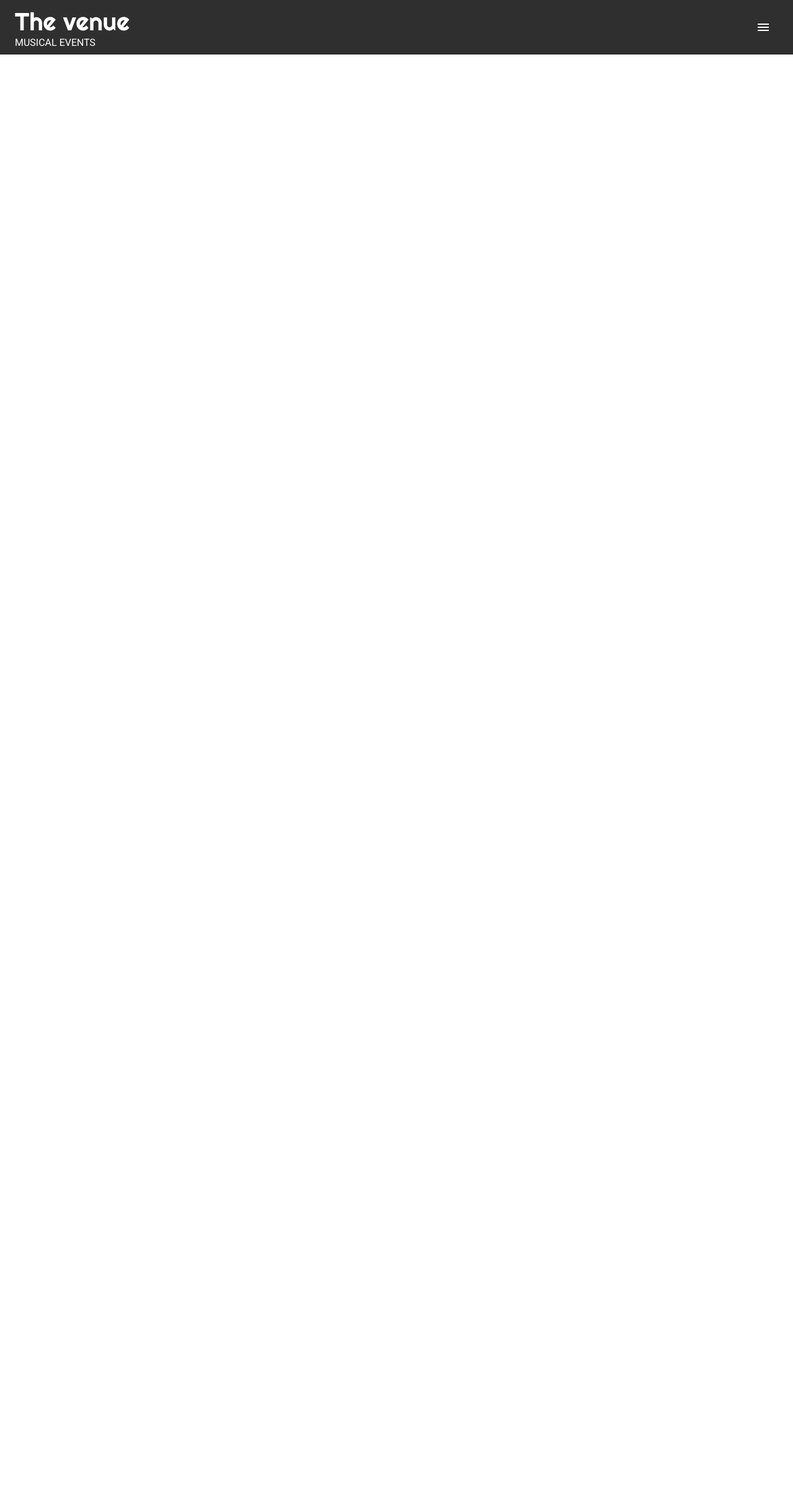
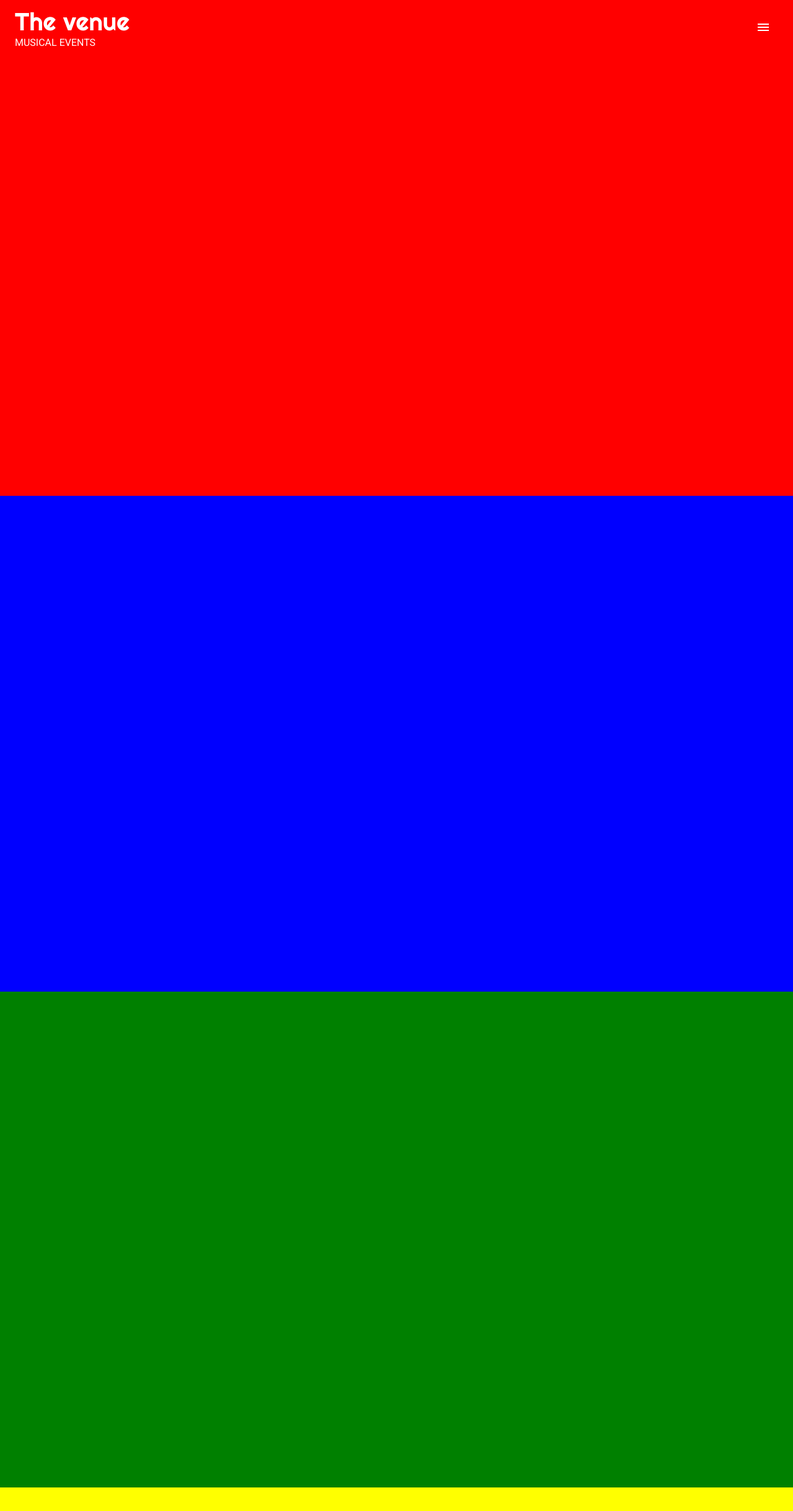
Before and after one commit to ferlobo1985/Udmy-Fullstack-practice-project-one-the_venue, a React (Create React App) app: page / in a window 1280 px wide. Shown: the top 2438 px of the page at 62% size. Before the commit the page ends 800 px from the top, so only its background shows below. Built offline with nearby package versions, Linux system fonts and the light colour scheme.

Commit message:
Toggling header state

```diff
--- a/src/App.js
+++ b/src/App.js
@@ -9,6 +9,11 @@ const App = () => {
     <div className="App">
       <Header/>
 
+      <div style={{backgroundColor:'red',height:'800px'}}></div>
+      <div style={{backgroundColor:'blue',height:'800px'}}></div>
+      <div style={{backgroundColor:'green',height:'800px'}}></div>
+      <div style={{backgroundColor:'yellow',height:'800px'}}></div>
+
     </div>
   );
 }
--- a/src/components/header_footer/Header.js
+++ b/src/components/header_footer/Header.js
@@ -6,19 +6,32 @@ import MenuIcon from '@material-ui/icons/Menu';
 import SideDrawer from './SideDrawer';
 
 const Header = ()=> {
-    const [drawerOpen,setDrawerOpen] = useState(false)
+    const [drawerOpen,setDrawerOpen] = useState(false);
+    const [headerShow,setHeaderShow] =  useState(false);
+
+    const handleScroll = () => {
+        if(window.scrollY > 0) {
+            setHeaderShow(true)
+        } else {
+            setHeaderShow(false)
+        }
+    }
 
 
     const toggleDrawer = (value) => {
         setDrawerOpen(value)
     }
 
+    useEffect(()=>{
+        window.addEventListener('scroll', handleScroll)
+    },[])
+
 
     return(
         <AppBar
             position="fixed"
             style={{
-                backgroundColor:'#2f2f2f',
+                backgroundColor:headerShow ? '#2f2f2f': 'transparent',
                 boxShadow:'none',
                 padding:'10px 0px'
             }}
```
